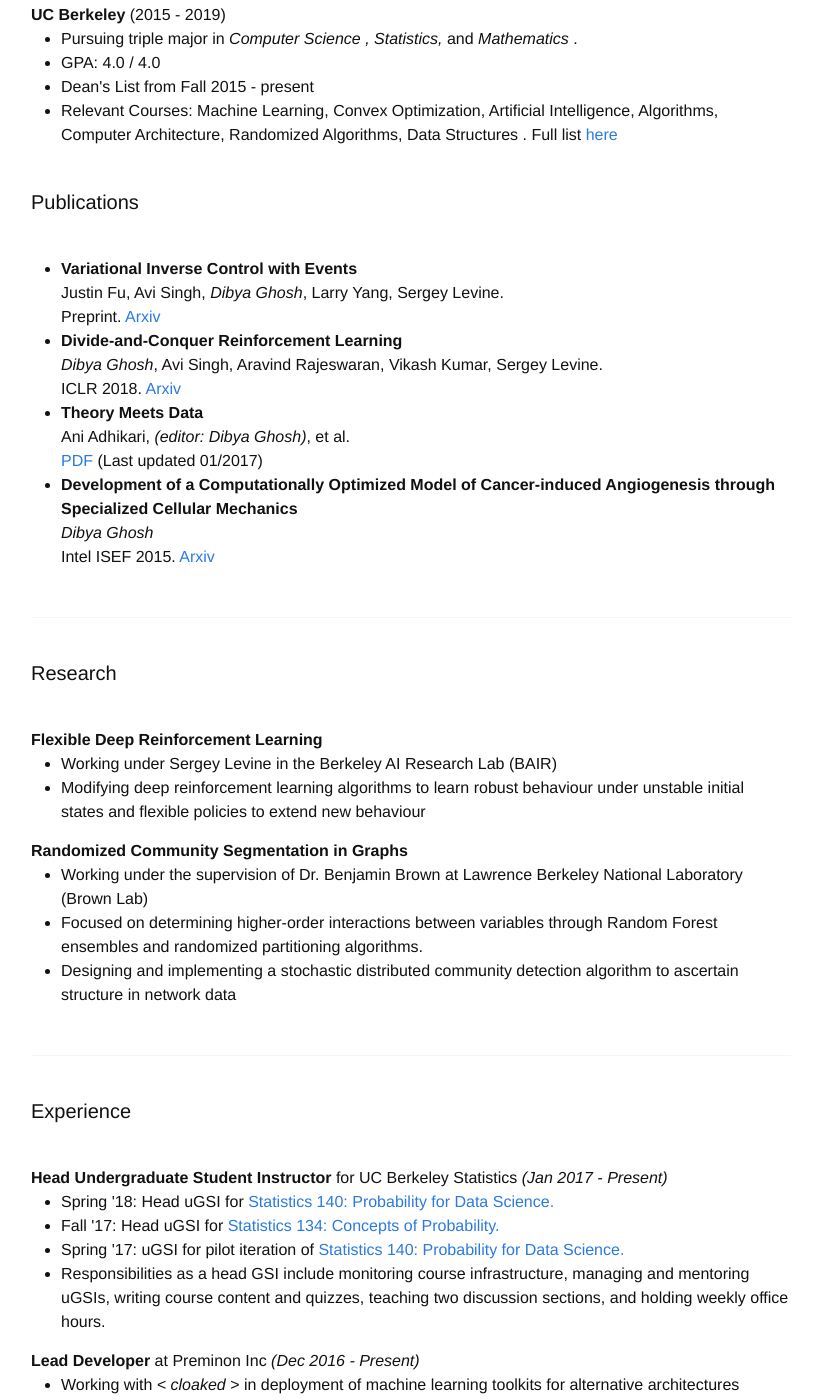
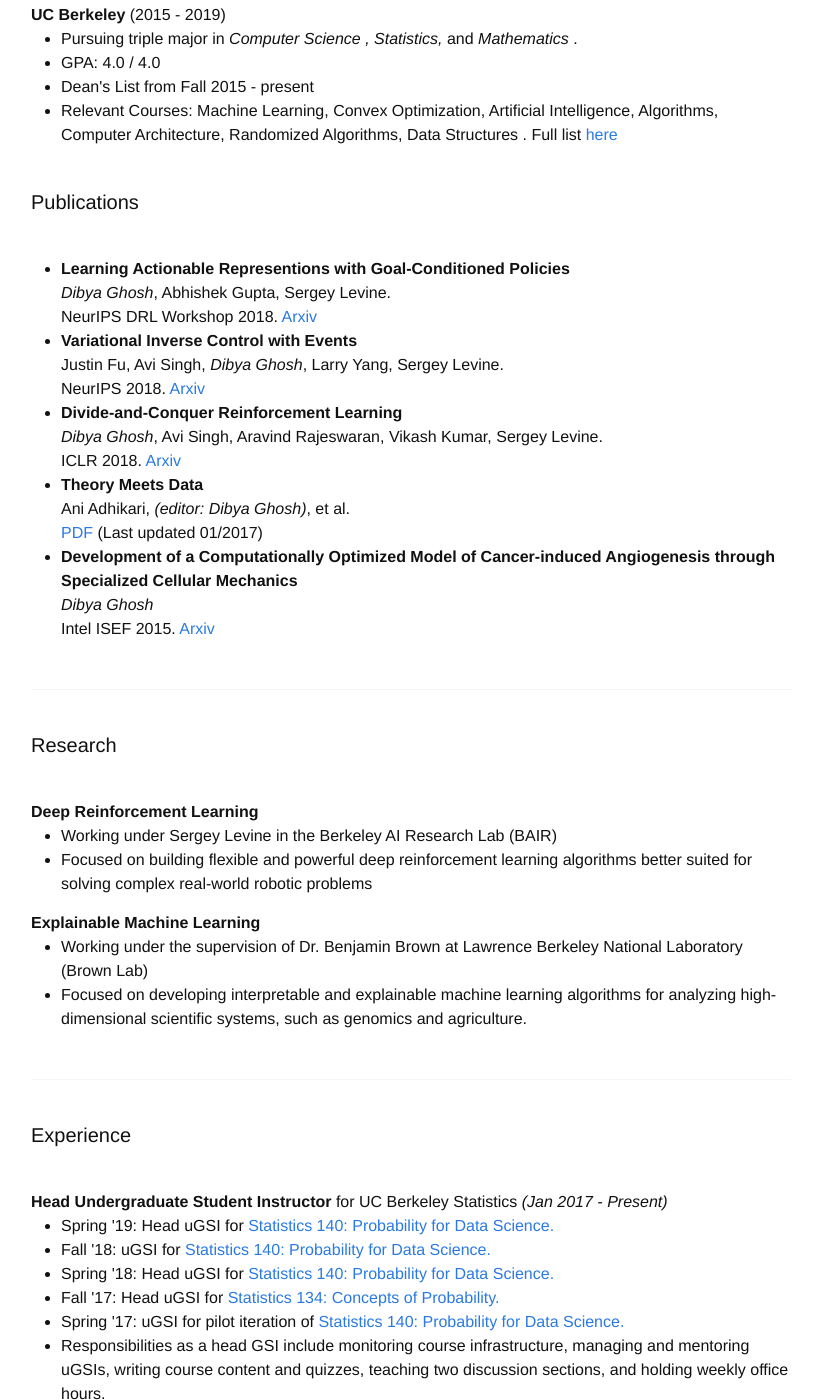
Before and after one commit to dibyaghosh/dibyaghosh.github.io, a Jekyll site: the page built from about.html, in a window 1280 px wide and 1400 px high, scrolled down 454 px. Shown: the whole window, without its empty margins (229-1048 px from the left). Built offline with Jekyll 4.4.1, drawn with Linux system fonts in a browser that asks for light colours; nearby versions of some CDN libraries; some web fonts are replaced; some of the changed text lies outside the part shown.

Commit message:
Change NIPS -> NeurIPS

```diff
--- a/about.html
+++ b/about.html
@@ -5,7 +5,7 @@
 
 <!-- You can edit this whole page, remove it, or use it as basis for any non-post pages you have. -->
 <section class="content">
-  <p>My resume can also be found as a <a href="/resume.pdf">PDF </a> and on <a href="https://www.linkedin.com/in/dibyaghosh"> LinkedIn</a> </p>
+  <p>My resume can also be found as a <a href="/cv_onepage.pdf">PDF </a> and on <a href="https://www.linkedin.com/in/dibyaghosh"> LinkedIn</a> </p>
 
   <div class="divider"></div>
 
@@ -21,8 +21,10 @@
 
 <h1 class="page-heading resume-heading">Publications</h1>
 <ul>
+  <li> <b> Learning Actionable Representions with Goal-Conditioned Policies</b> <br /> <i> Dibya Ghosh</i>, Abhishek Gupta, Sergey Levine. <br />
+    NeurIPS DRL Workshop 2018. <a href="https://arxiv.org/abs/1811.07819"> Arxiv </a>
   <li> <b> Variational Inverse Control with Events </b> <br /> Justin Fu, Avi Singh, <i> Dibya Ghosh</i>, Larry Yang, Sergey Levine. <br />
-    Preprint. <a href="https://arxiv.org/abs/1805.11686"> Arxiv </a>
+    NeurIPS 2018. <a href="https://arxiv.org/abs/1805.11686"> Arxiv </a>
   <li> <b> Divide-and-Conquer Reinforcement Learning </b> <br /> <i> Dibya Ghosh</i>, Avi Singh, Aravind Rajeswaran, Vikash Kumar, Sergey Levine. <br />
    ICLR 2018. <a href="https://arxiv.org/abs/1711.09874"> Arxiv </a>
   <li>  <b> Theory Meets Data </b> <br /> Ani Adhikari, <i>(editor:  Dibya Ghosh)</i>, et al. <br />
@@ -37,17 +39,16 @@
 
 
 <h1 class="page-heading resume-heading">Research</h1>
-<b> Flexible Deep Reinforcement Learning </b>
+<b> Deep Reinforcement Learning </b>
 <ul>
   <li> Working under Sergey Levine in the Berkeley AI Research Lab (BAIR)
-  <li> Modifying deep reinforcement learning algorithms to learn robust behaviour under unstable initial states and flexible policies to extend new behaviour
+  <li> Focused on building flexible and powerful deep reinforcement learning algorithms better suited for solving complex real-world robotic problems
 </ul>
 
-<b> Randomized Community Segmentation in Graphs </b>
+<b> Explainable Machine Learning </b>
 <ul>
   <li> Working under the supervision of Dr. Benjamin Brown at Lawrence Berkeley National Laboratory (Brown Lab)
-  <li> Focused on determining higher-order interactions between variables through Random Forest ensembles and randomized partitioning algorithms.
-  <li> Designing and implementing a stochastic distributed community detection algorithm to ascertain structure in network data
+  <li> Focused on developing interpretable and explainable machine learning algorithms for analyzing high-dimensional scientific systems, such as genomics and agriculture.
 </ul>
 
   <div class="divider"></div>
@@ -55,6 +56,8 @@
 <h1 class="page-heading resume-heading">Experience</h1>
 <b> Head Undergraduate Student Instructor </b> for UC Berkeley Statistics <i> (Jan 2017 - Present)</i>
 <ul>
+  <li> Spring '19: Head uGSI for <a href="http://prob140.org"> Statistics 140: Probability for Data Science.</a></li>
+  <li> Fall '18: uGSI for <a href="http://prob140.org"> Statistics 140: Probability for Data Science.</a></li>
   <li> Spring '18: Head uGSI for <a href="http://prob140.org"> Statistics 140: Probability for Data Science.</a></li>
 
   <li> Fall '17: Head uGSI for <a href="http://stat134.org/fa17"> Statistics 134: Concepts of Probability.</a></li>
@@ -105,6 +108,7 @@
 
 <h1 class="page-heading resume-heading">Awards and Honors</h1>
 <ul>
+  <li> Finalist for CRA Outstanding Undergraduate Researcher Award (awarded to ~20 students nationally)
   <li> Quantedge Award for Academic Excellence (awarded to ~120 seniors at UC Berkeley)
   <li> 3rd Place worldwide at Intel International Science Fair 2015 in <i> Bioinformatics / Computational Biology </i>
   <li> Dean's Honor List (top 4% at UC Berkeley) for Fall 2015, Spring 2016, Fall 2016, Spring 2017, Fall 2017
--- a/research.html
+++ b/research.html
@@ -19,7 +19,7 @@
 
       <b><a href="https://arxiv.org/abs/1811.07819"> Learning Actionable Representations with Goal-Conditioned Policies</a></b>
       <p> <i> Dibya Ghosh</i>, Abhishek Gupta, Sergey Levine <br/>
-      NIPS 2018
+      NeurIPS Deep RL Workshop 2018
     </p>
       <table>
         <tr>
@@ -52,7 +52,7 @@
 
       <b><a href="https://sites.google.com/view/inverse-event"> Variational Inverse Control with Events</a></b>
       <p> Justin Fu*, Avi Singh*, <i> Dibya Ghosh</i>, Larry Yang, Sergey Levine <br/>
-      NIPS 2018
+      NeurIPS 2018
     </p>
       <table>
         <tr>
```
Also changed, not shown: index.html (+5 -5 lines).
